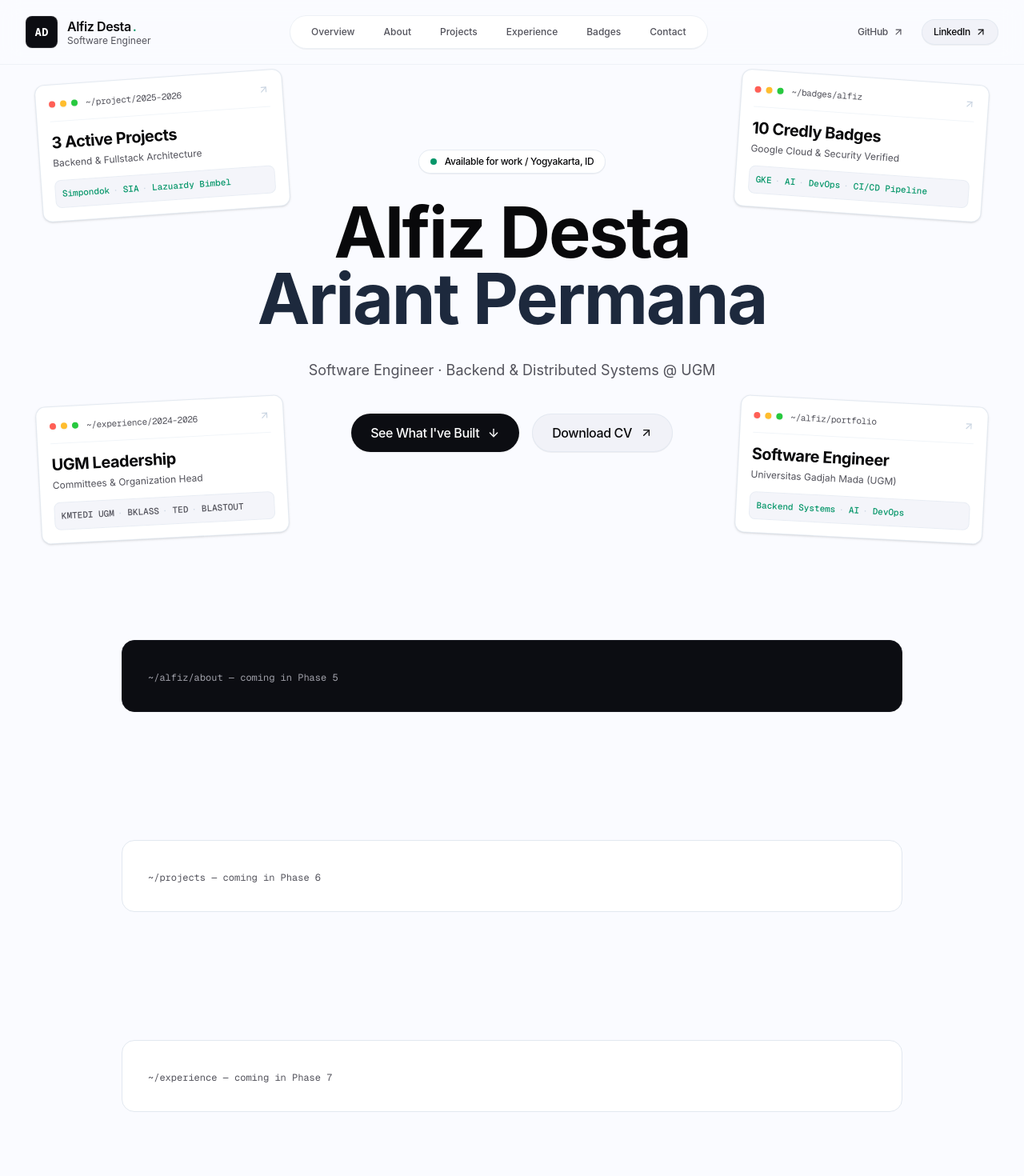
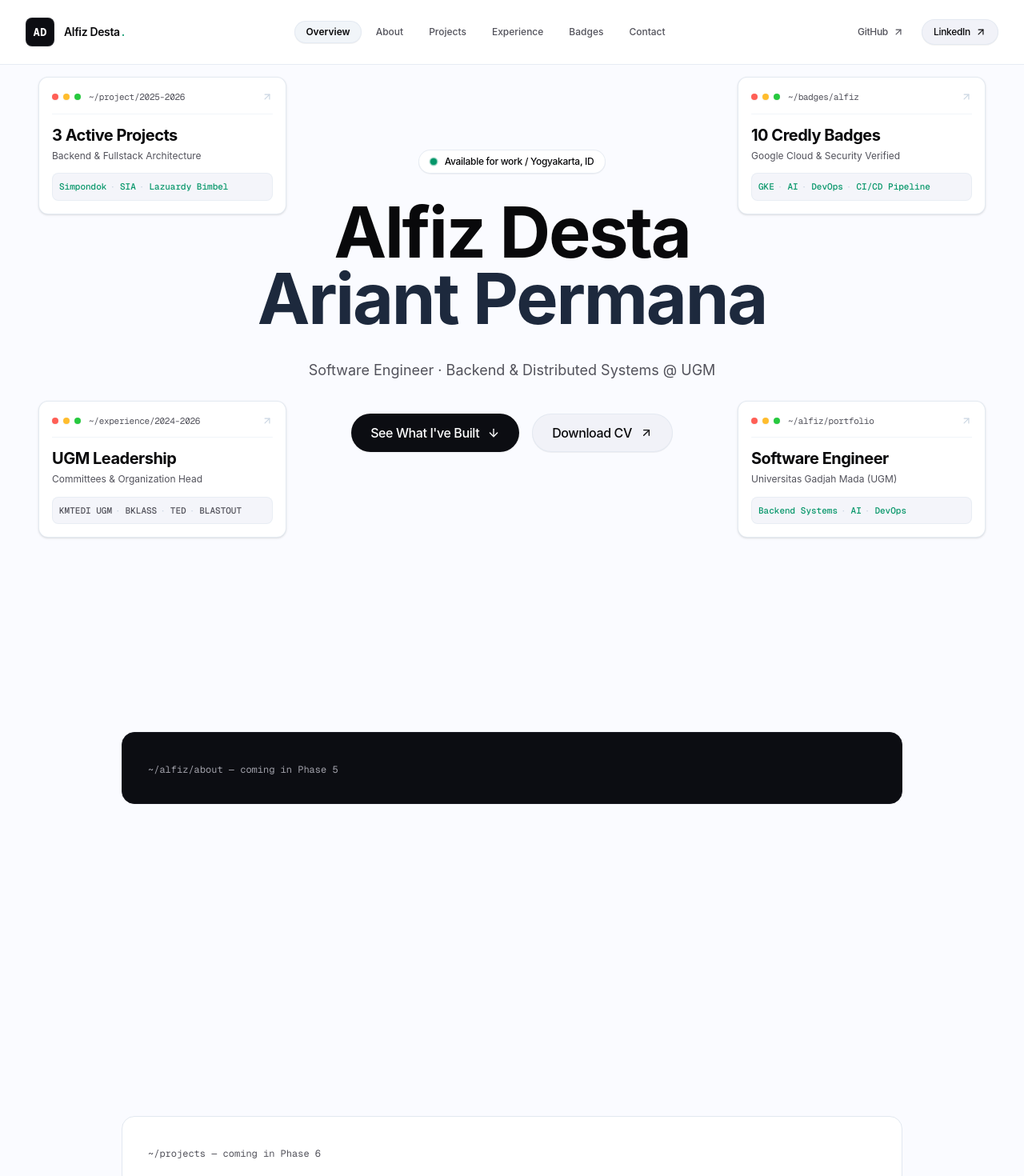
Before and after one commit to exenthiast/portofolio, a React (Vite) app: page / in a window 1280 px wide. Shown: the top 1470 px of the page at 80% size. Built offline with nearby package versions, Linux system fonts and the light colour scheme.

Commit message:
feat: implement solid white navbar with scroll capsule morphing and active section pill indicator

```diff
--- a/src/App.tsx
+++ b/src/App.tsx
@@ -16,7 +16,7 @@ export default function App() {
         <Hero />
 
         {/* Section Anchors for Next Phases */}
-        <section id="about" className="py-20 px-6 max-w-5xl mx-auto w-full">
+        <section id="about" className="py-28 px-6 max-w-5xl mx-auto w-full min-h-[60vh] flex flex-col justify-center">
           <div className="p-8 rounded-2xl bg-[var(--surface-terminal)] text-[var(--ink-terminal)] border border-[var(--surface-terminal-header)]">
             <span className="text-xs font-mono text-[var(--ink-terminal-muted)]">
               ~/alfiz/about — coming in Phase 5
@@ -24,7 +24,7 @@ export default function App() {
           </div>
         </section>
 
-        <section id="projects" className="py-20 px-6 max-w-5xl mx-auto w-full">
+        <section id="projects" className="py-28 px-6 max-w-5xl mx-auto w-full min-h-[60vh] flex flex-col justify-center">
           <div className="p-8 rounded-2xl bg-[var(--surface)] border border-slate-200">
             <span className="text-xs font-mono text-[var(--ink-secondary)]">
               ~/projects — coming in Phase 6
@@ -32,7 +32,7 @@ export default function App() {
           </div>
         </section>
 
-        <section id="experience" className="py-20 px-6 max-w-5xl mx-auto w-full">
+        <section id="experience" className="py-28 px-6 max-w-5xl mx-auto w-full min-h-[60vh] flex flex-col justify-center">
           <div className="p-8 rounded-2xl bg-[var(--surface)] border border-slate-200">
             <span className="text-xs font-mono text-[var(--ink-secondary)]">
               ~/experience — coming in Phase 7
@@ -40,7 +40,7 @@ export default function App() {
           </div>
         </section>
 
-        <section id="badges" className="py-20 px-6 max-w-5xl mx-auto w-full">
+        <section id="badges" className="py-28 px-6 max-w-5xl mx-auto w-full min-h-[60vh] flex flex-col justify-center">
           <div className="p-8 rounded-2xl bg-[var(--surface)] border border-slate-200">
             <span className="text-xs font-mono text-[var(--ink-secondary)]">
               ~/badges — coming in Phase 7
@@ -48,7 +48,7 @@ export default function App() {
           </div>
         </section>
 
-        <section id="contact" className="py-20 px-6 max-w-5xl mx-auto w-full">
+        <section id="contact" className="py-28 px-6 max-w-5xl mx-auto w-full min-h-[60vh] flex flex-col justify-center">
           <div className="p-8 rounded-2xl bg-[var(--surface-terminal)] text-[var(--ink-terminal)] border border-[var(--surface-terminal-header)]">
             <span className="text-xs font-mono text-[var(--ink-terminal-muted)]">
               ~/contact — coming in Phase 8
--- a/src/components/sections/Navbar.tsx
+++ b/src/components/sections/Navbar.tsx
@@ -1,4 +1,4 @@
-import { useState } from 'react'
+import { useState, useEffect } from 'react'
 import { motion, AnimatePresence } from 'framer-motion'
 import { ArrowUpRight, Menu, X } from 'lucide-react'
 import { profileData } from '../../data/profile'
@@ -6,44 +6,105 @@ import { Button } from '../ui/Button'
 
 export function Navbar() {
   const [mobileMenuOpen, setMobileMenuOpen] = useState(false)
+  const [isScrolled, setIsScrolled] = useState(false)
+  const [activeSection, setActiveSection] = useState('#overview')
+
+  useEffect(() => {
+    const handleScroll = () => {
+      const scrollY = window.scrollY
+      setIsScrolled(scrollY > 30)
+
+      // Active section detection by offset
+      const sectionIds = ['contact', 'badges', 'experience', 'projects', 'about', 'overview']
+      if (scrollY < 120) {
+        setActiveSection('#overview')
+        return
+      }
+
+      for (const id of sectionIds) {
+        const el = document.getElementById(id)
+        if (el) {
+          const top = el.offsetTop - 180
+          if (scrollY >= top) {
+            setActiveSection(`#${id}`)
+            break
+          }
+        }
+      }
+    }
+
+    handleScroll()
+    window.addEventListener('scroll', handleScroll, { passive: true })
+    return () => window.removeEventListener('scroll', handleScroll)
+  }, [])
 
   return (
-    <header className="fixed top-0 left-0 right-0 z-50 bg-[var(--bg)]/80 backdrop-blur-md border-b border-slate-200/50 transition-all">
-      <div className="max-w-7xl mx-auto px-4 sm:px-6 lg:px-8 h-16 sm:h-20 flex items-center justify-between">
+    <header
+      className={`fixed z-50 transition-all duration-300 ease-out ${
+        isScrolled
+          ? 'top-3 sm:top-4 inset-x-0 flex justify-center px-4 pointer-events-none'
+          : 'top-0 left-0 right-0 bg-[#ffffff] border-b border-slate-200/80'
+      }`}
+    >
+      <div
+        className={`transition-all duration-300 ease-out flex items-center justify-between ${
+          isScrolled
+            ? 'pointer-events-auto max-w-4xl lg:max-w-5xl w-full bg-[#ffffff]/95 backdrop-blur-md border border-slate-200/90 shadow-md shadow-slate-900/5 rounded-full h-14 sm:h-16 px-4 sm:px-6'
+            : 'max-w-7xl mx-auto px-4 sm:px-6 lg:px-8 h-16 sm:h-20 w-full'
+        }`}
+      >
         {/* Left: Brand Identity */}
         <a
           href="#overview"
-          className="flex items-center gap-3 group focus-visible:outline-2 focus-visible:outline-[var(--accent)] rounded-lg p-1 -m-1"
+          onClick={() => setActiveSection('#overview')}
+          className="flex items-center gap-2.5 sm:gap-3 group focus-visible:outline-2 focus-visible:outline-[var(--accent)] rounded-lg p-1 -m-1"
           aria-label="Alfiz Desta Home"
         >
-          <div className="w-9 h-9 sm:w-10 sm:h-10 rounded-lg bg-[var(--surface-terminal)] text-white font-mono font-bold flex items-center justify-center text-sm shadow-xs border border-white/10 group-hover:border-[var(--accent)] transition-colors">
+          <div className="w-8 h-8 sm:w-9 sm:h-9 rounded-lg bg-[var(--surface-terminal)] text-white font-mono font-bold flex items-center justify-center text-xs sm:text-sm shadow-xs border border-white/10 group-hover:border-[var(--accent)] transition-colors">
             AD
           </div>
           <div className="flex flex-col">
-            <span className="font-semibold text-sm sm:text-base tracking-tight text-[var(--ink)] flex items-center gap-0.5">
+            <span className="font-semibold text-xs sm:text-sm tracking-tight text-[var(--ink)] flex items-center gap-0.5">
               {profileData.firstName}
               <span className="text-[var(--accent)]">.</span>
             </span>
-            <span className="text-xs text-[var(--ink-secondary)] font-normal -mt-0.5">
+            <span className="text-[10px] sm:text-xs text-[var(--ink-secondary)] font-normal -mt-0.5 hidden xs:inline">
               {profileData.title}
             </span>
           </div>
         </a>
 
-        {/* Center: Desktop Navigation Links */}
+        {/* Center: Navigation Links with Active Gray Capsule */}
         <nav
-          className="hidden md:flex items-center gap-1 lg:gap-2 px-3 py-1.5 rounded-full bg-[var(--surface)] border border-slate-200/60 shadow-2xs"
+          className="hidden md:flex items-center gap-1 p-1 rounded-full"
           aria-label="Main Navigation"
         >
-          {profileData.navLinks.map((link) => (
+          {profileData.navLinks.map((link) => {
+            const isActive = activeSection === link.href
+
+            return (
               <a
                 key={link.href}
                 href={link.href}
-              className="px-3.5 py-1.5 text-xs font-medium text-[var(--ink-secondary)] hover:text-[var(--ink)] hover:bg-slate-100/60 rounded-full transition-colors focus-visible:outline-2 focus-visible:outline-[var(--accent)]"
+                onClick={() => setActiveSection(link.href)}
+                className={`relative px-3.5 py-1.5 text-xs font-medium transition-colors focus-visible:outline-2 focus-visible:outline-[var(--accent)] rounded-full ${
+                  isActive
+                    ? 'text-[var(--ink)] font-semibold'
+                    : 'text-[var(--ink-secondary)] hover:text-[var(--ink)]'
+                }`}
               >
-              {link.label}
+                {/* Active Gray Capsule Indicator */}
+                {isActive && (
+                  <motion.div
+                    layoutId="activeNavPill"
+                    transition={{ type: 'spring', stiffness: 350, damping: 30 }}
+                    className="absolute inset-0 rounded-full bg-slate-100 border border-slate-200/80 -z-10 shadow-2xs"
+                  />
+                )}
+                <span className="relative z-10">{link.label}</span>
               </a>
-          ))}
+            )
+          })}
         </nav>
 
         {/* Right: Quick Action CTAs (Desktop) */}
@@ -70,7 +131,7 @@ export function Navbar() {
         </div>
 
         {/* Mobile Right: CV Quick Button + Menu Toggle */}
-        <div className="flex sm:hidden items-center gap-2">
+        <div className="flex sm:hidden items-center gap-1.5">
           <Button
             variant="secondary"
             size="sm"
@@ -83,7 +144,7 @@ export function Navbar() {
           <button
             type="button"
             onClick={() => setMobileMenuOpen(!mobileMenuOpen)}
-            className="p-2 text-[var(--ink)] hover:bg-slate-100 rounded-lg focus-visible:outline-2 focus-visible:outline-[var(--accent)]"
+            className="p-1.5 text-[var(--ink)] hover:bg-slate-100 rounded-lg focus-visible:outline-2 focus-visible:outline-[var(--accent)]"
             aria-label={mobileMenuOpen ? 'Close Menu' : 'Open Menu'}
             aria-expanded={mobileMenuOpen}
           >
@@ -96,23 +157,41 @@ export function Navbar() {
       <AnimatePresence>
         {mobileMenuOpen && (
           <motion.div
-            initial={{ opacity: 0, height: 0 }}
-            animate={{ opacity: 1, height: 'auto' }}
-            exit={{ opacity: 0, height: 0 }}
+            initial={{ opacity: 0, y: -8 }}
+            animate={{ opacity: 1, y: 0 }}
+            exit={{ opacity: 0, y: -8 }}
             transition={{ duration: 0.2 }}
-            className="sm:hidden border-b border-slate-200/80 bg-[var(--surface)] px-5 py-4 space-y-2 shadow-lg"
+            className={`sm:hidden bg-[#ffffff] px-5 py-4 space-y-2 border border-slate-200/80 shadow-lg ${
+              isScrolled
+                ? 'pointer-events-auto max-w-sm mx-auto mt-2 rounded-2xl'
+                : 'border-b'
+            }`}
           >
             <div className="flex flex-col space-y-1">
-              {profileData.navLinks.map((link) => (
+              {profileData.navLinks.map((link) => {
+                const isActive = activeSection === link.href
+
+                return (
                   <a
                     key={link.href}
                     href={link.href}
-                  onClick={() => setMobileMenuOpen(false)}
-                  className="px-3 py-2 text-sm font-medium text-[var(--ink)] hover:bg-slate-100 rounded-lg transition-colors"
+                    onClick={() => {
+                      setActiveSection(link.href)
+                      setMobileMenuOpen(false)
+                    }}
+                    className={`px-3 py-2 text-sm rounded-lg transition-colors flex items-center justify-between ${
+                      isActive
+                        ? 'bg-slate-100 text-[var(--ink)] font-semibold border border-slate-200/70'
+                        : 'text-[var(--ink-secondary)] hover:text-[var(--ink)] hover:bg-slate-50'
+                    }`}
                   >
-                  {link.label}
+                    <span>{link.label}</span>
+                    {isActive && (
+                      <span className="w-1.5 h-1.5 rounded-full bg-[var(--accent)]" />
+                    )}
                   </a>
-              ))}
+                )
+              })}
             </div>
 
             <div className="pt-3 border-t border-slate-200/60 flex items-center gap-2">
```
Lines whose indentation alone changed are shown as unchanged.
